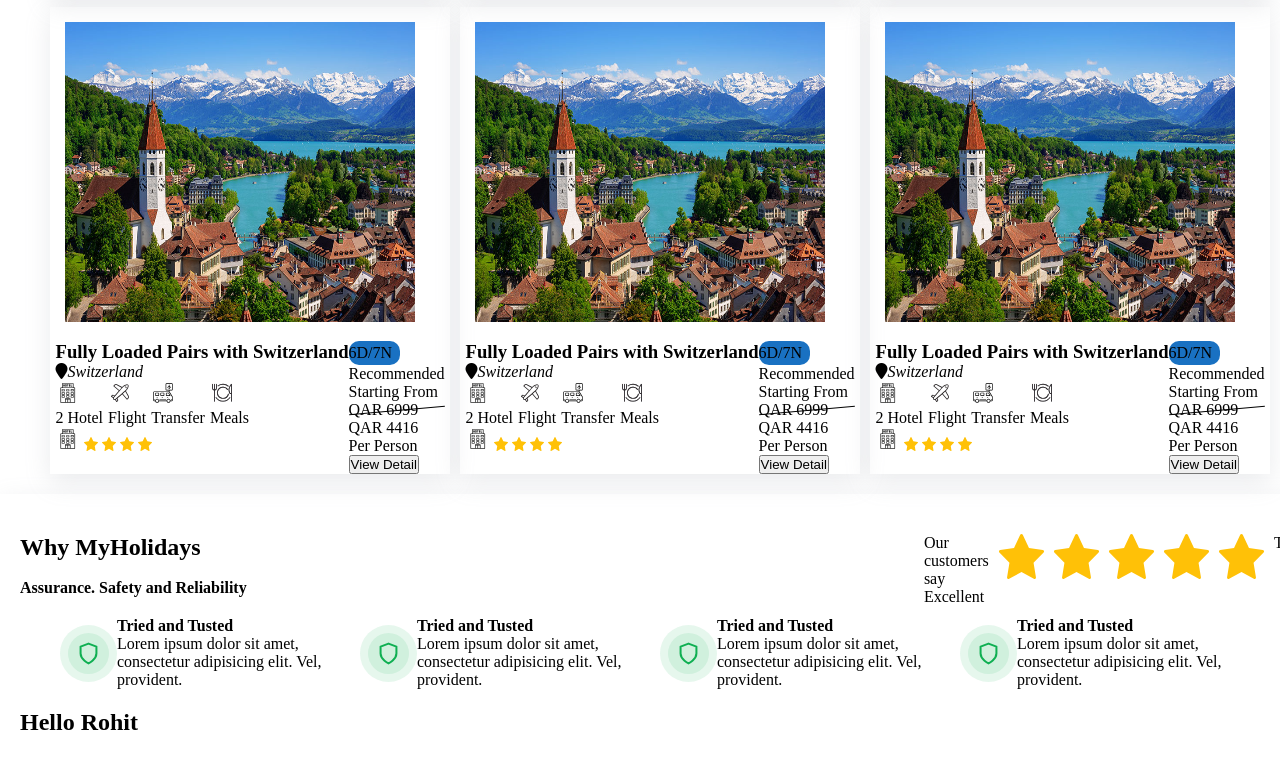
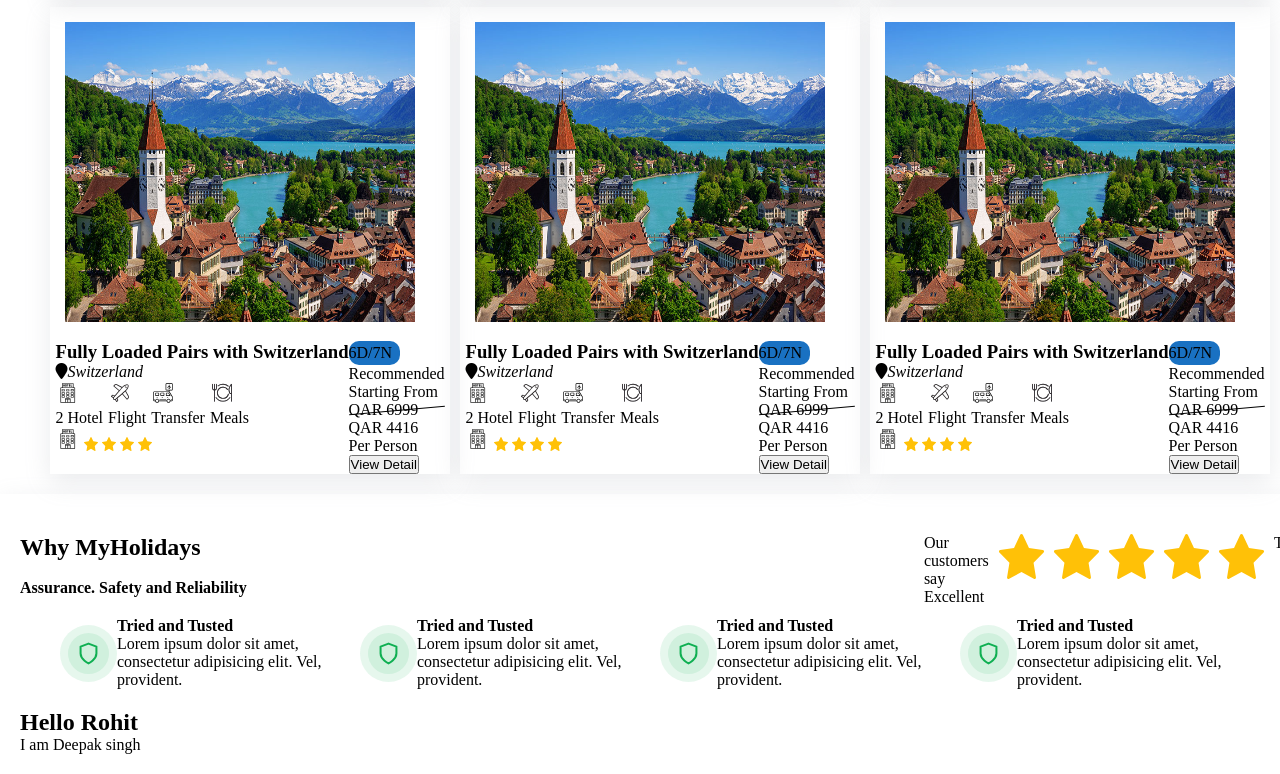
Before and after one commit to officialdeepak987/My-Holidays, a plain HTML site: page index.html in a window 1280 px wide. Shown: the part 1052-1826 px from the top of the page. Drawn offline with Linux system fonts and the light colour scheme.

Commit message:
Deepak singh

```diff
--- a/index.html
+++ b/index.html
@@ -506,6 +506,8 @@
 
         <h1> Hello Rohit </h1>
 
+        <p> I am Deepak singh </p>
+
     </section>
 </body>
 
```
